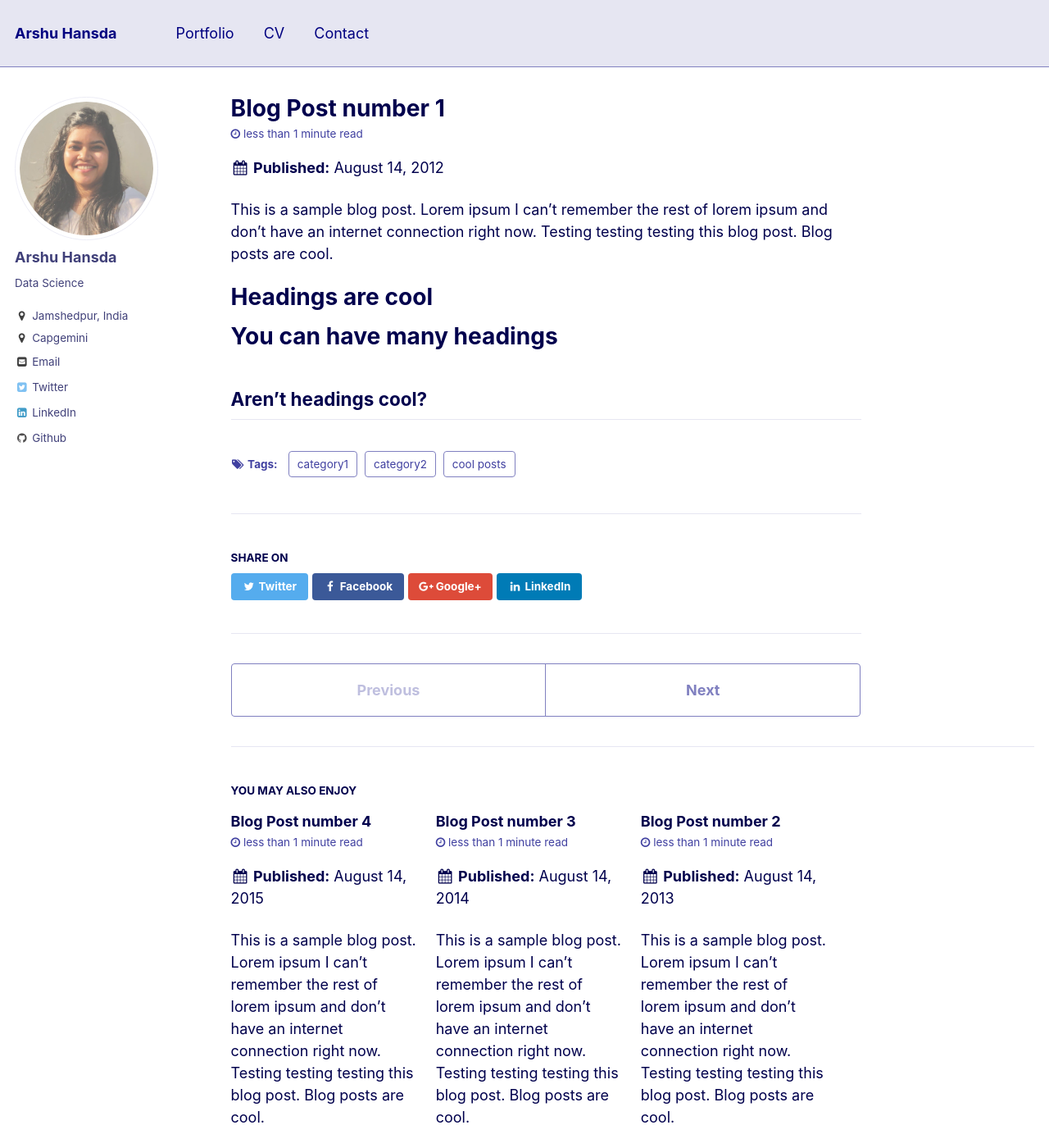
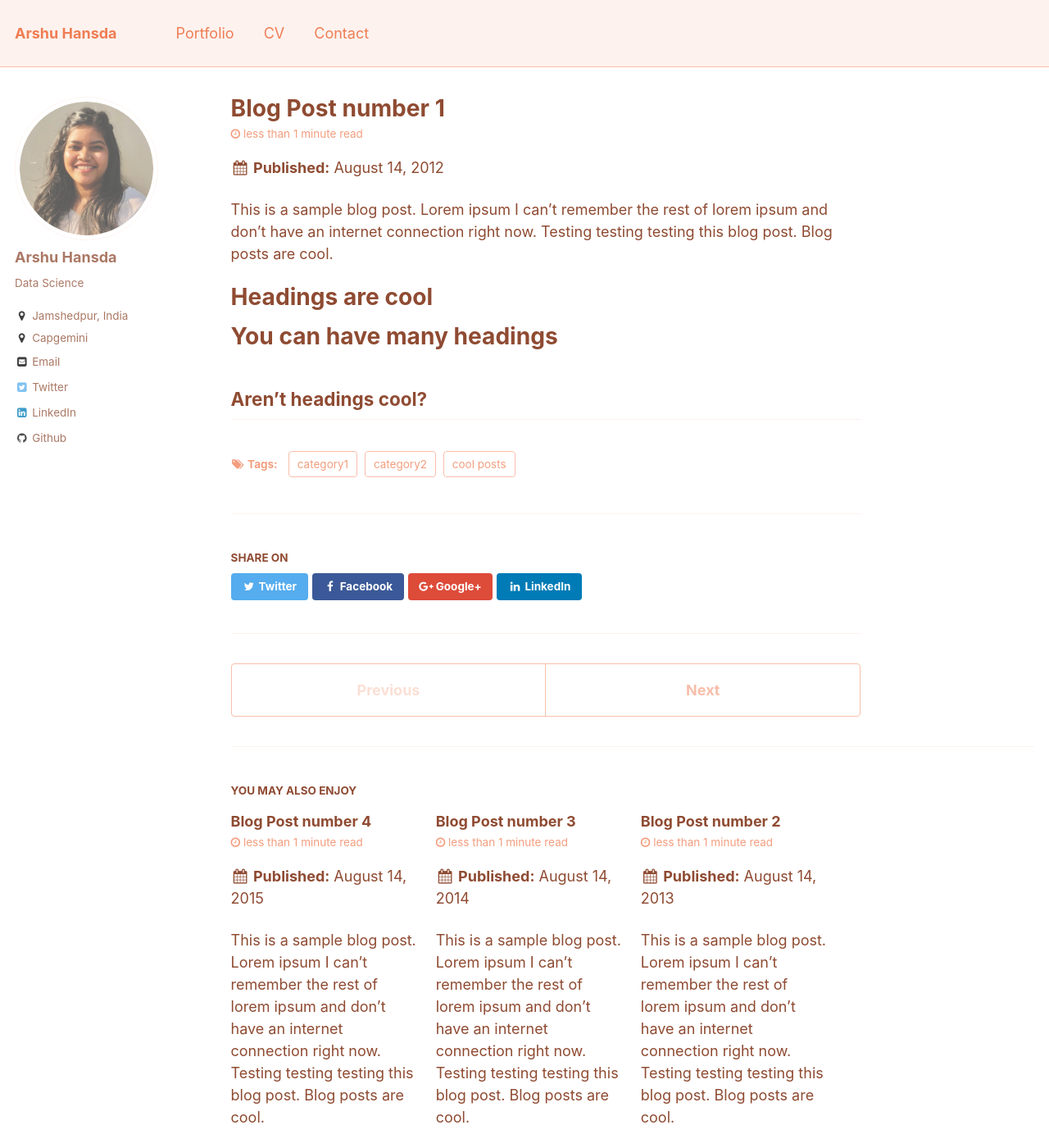
Before and after one commit to arshuhansda/arshuhansda.github.io, a Jekyll site: the page built from _posts/2012-08-14-blog-post-1.md, in a window 1280 px wide and 1400 px high. Shown: the whole window at 82% size. Built offline with Jekyll 4.4.1, drawn with Linux system fonts in a browser that asks for light colours.

Commit message:
Update _variables.scss

```diff
--- a/_sass/_variables.scss
+++ b/_sass/_variables.scss
@@ -47,7 +47,7 @@ $type-size-8                : 0.625em;  // ~10px
    Colors
    ========================================================================== */
 
-$gray                       : #000080;
+$gray                       : #ef7d54; //my color
 $dark-gray                  : mix(#000, $gray, 40%);
 $darker-gray                : mix(#000, $gray, 60%);
 $light-gray                 : mix(#fff, $gray, 50%);
@@ -61,8 +61,8 @@ $text-color                 : $dark-gray;
 $border-color               : $lighter-gray;
 
 /* $primary-color              : #4c283d; */
-/* navy-blue */
-$primary-color              : #000080;
+
+$primary-color              : #ef7d54; /* my-color */
 $success-color              : #62c462;
 $warning-color              : #f89406;
 $danger-color               : #ee5f5b;
```
